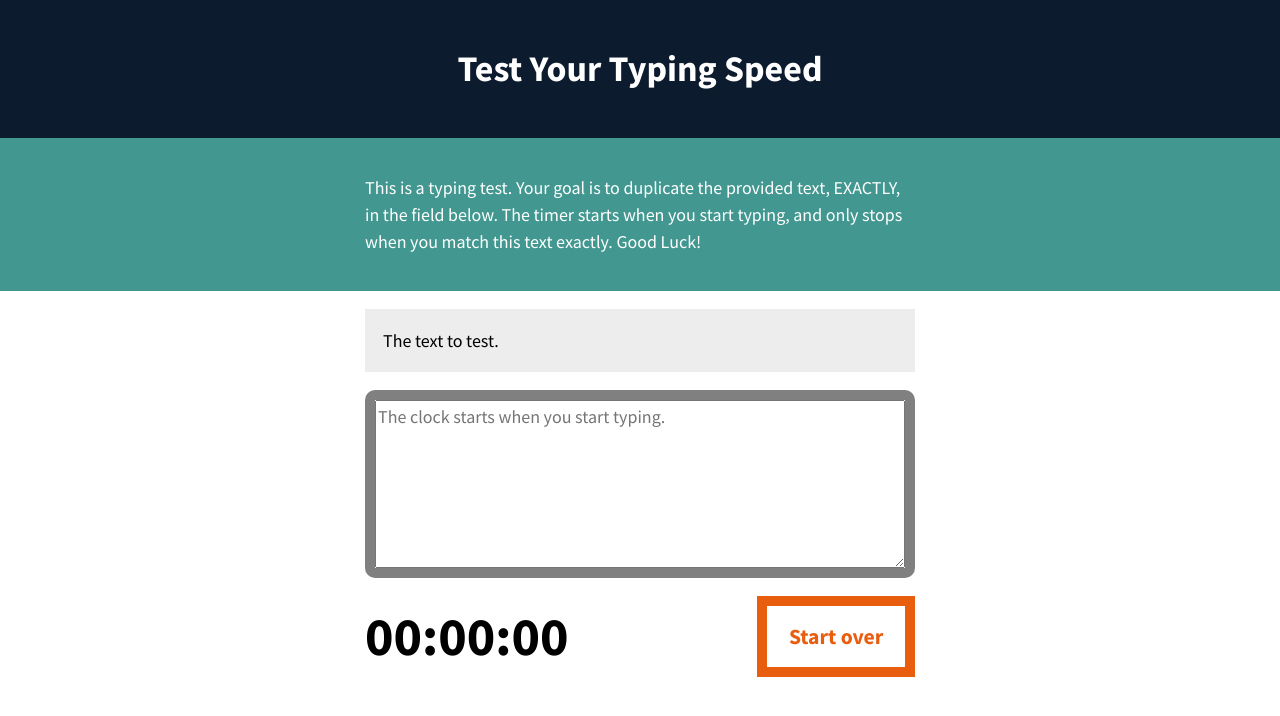
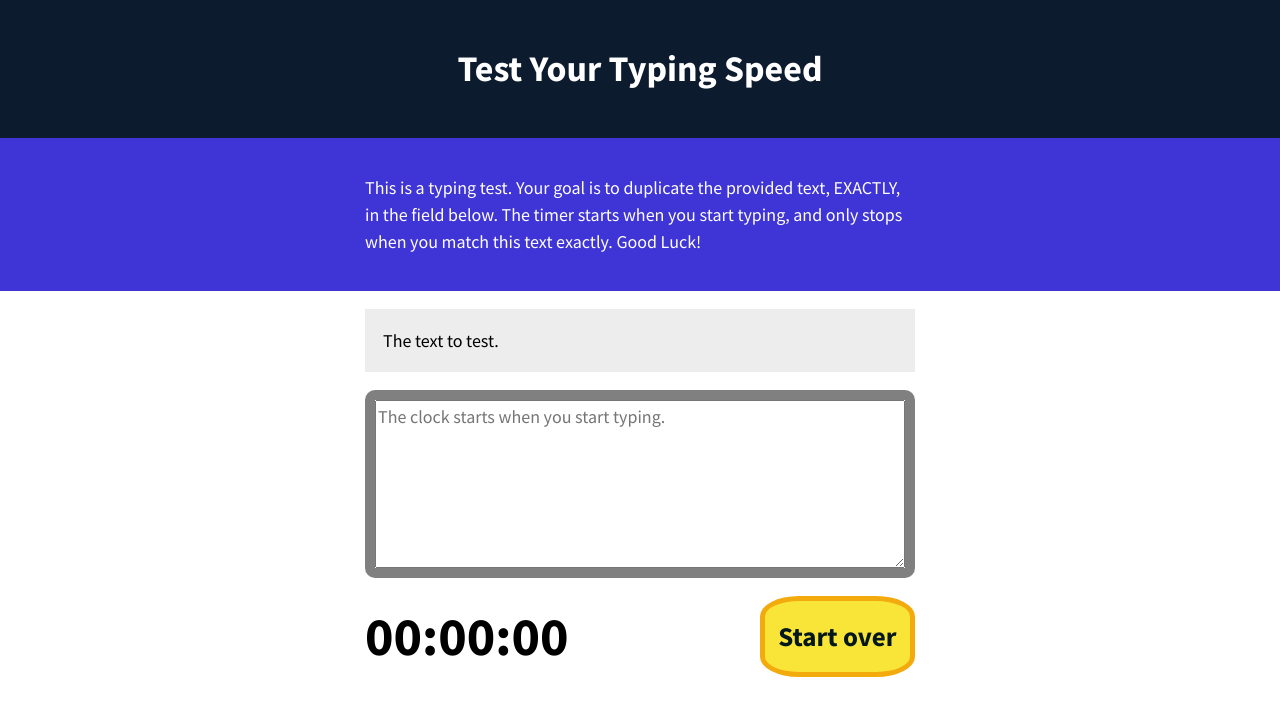
Before and after one commit to Aditi-SA/Test-TypingSpeed, a plain HTML site: page index.html in a window 1280 px wide. Drawn offline with Linux system fonts and the light colour scheme.

Commit message:
Added style

```diff
--- a/style.css
+++ b/style.css
@@ -122,7 +122,7 @@ body {
 .intro {
     padding: 2em 2em;
     color: #ffffff;
-    background: #429890;
+    background: #3f34d6;
 }
 
 
@@ -175,12 +175,13 @@ body {
 }
 
 #reset {
-    padding: .5em 1em;
-    font-size: 1.2em;
+    padding: .5em 0.5em;
+    font-size: 1.5em;
     font-weight: bold;
-    color: #E95D0F;
-    background: white ;
-    border: 10px solid #E95D0F;
+    color: rgb(4, 23, 26);
+    background: rgb(248, 229, 55); ;
+    border: 5px solid rgb(243, 170, 13);
+    border-radius: 25%;
 }
 
 #reset:hover {
```
